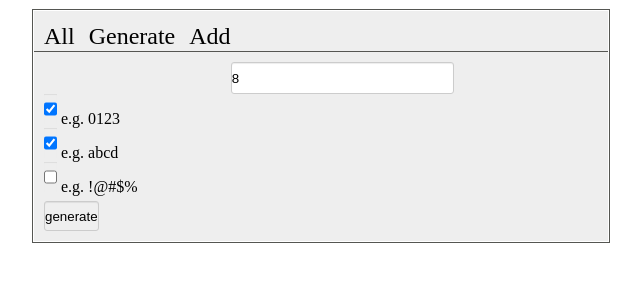
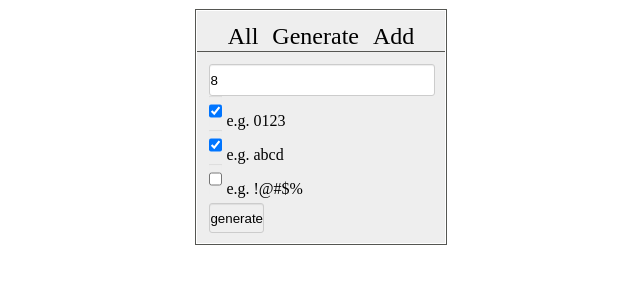
Before and after one commit to davy1ex/allcrypt, a Flask app: page /index/generate in a window 1280 px wide. Shown: the part 40-340 px from the top of the page, without its empty margins (319-960 px from the left). Run offline with Flask 2, Linux system fonts and the light colour scheme; a user stored in the database is signed in.

Commit message:
refactoring css

```diff
--- /dev/null
+++ b/app/static/css/index/generate.css
@@ -0,0 +1,20 @@
+.nav_content .left_nav {
+    padding-left: 0;
+    width: 100%;
+    text-align: center;
+}
+
+.index_wrapper {
+    width: 35%;
+    min-width: 250px;
+}
+
+.wrapper_form {
+    width: 90%;
+    margin-right: auto;
+    margin-left: auto;
+}
+
+.wrapper_form input[type="text"], .wrapper_form input[type="password"] {
+    width: 100%;
+}
--- a/app/static/css/settings.css
+++ b/app/static/css/settings/settings.css
@@ -1,6 +1,6 @@
 .settings_wrapper {
     padding-top: 10px;
-    width: 90%;
+    width: 70%;
     margin-left: auto;
     margin-right: auto;
     text-align: center;
--- a/app/templates/index/add.html
+++ b/app/templates/index/add.html
@@ -1,6 +1,6 @@
 {% extends "index/base.html" %}
 {% block index_css %}
-    <link rel="stylesheet" type="text/css" href="{{ url_for("static", filename="css/add.css") }}">
+    <link rel="stylesheet" type="text/css" href="{{ url_for("static", filename="css/index/add.css") }}">
 {% endblock %}
 {% block index_content %}
 
--- a/app/templates/index/base.html
+++ b/app/templates/index/base.html
@@ -1,6 +1,6 @@
 {% extends "base.html" %}
 {% block css %}
-    <link rel="stylesheet" type="text/css" href=" {{ url_for("static", filename="css/index.css") }} ">
+    <link rel="stylesheet" type="text/css" href=" {{ url_for("static", filename="css/index/index.css") }} ">
     {% block index_css %}
     {% endblock %}
 {% endblock %}
--- a/app/templates/index/generate.html
+++ b/app/templates/index/generate.html
@@ -1,5 +1,7 @@
 {% extends "index/base.html" %}
-
+{% block index_css %}
+    <link rel="stylesheet" href="{{ url_for("static", filename="css/index/generate.css") }}">
+{% endblock %}
 {% block index_content %}
     <div class="wrapper_form">
             <form action="" method="POST">
--- a/app/templates/login.html
+++ b/app/templates/login.html
@@ -1,7 +1,7 @@
 {% extends "base.html" %}
 
 {% block css %}
-    <link rel="stylesheet" type="text/css" href=" {{ url_for("static", filename="css/login.css") }} ">
+    <link rel="stylesheet" type="text/css" href=" {{ url_for("static", filename="css/authorize/login.css") }} ">
 {% endblock %}
 
 {% block content %}
--- a/app/templates/reg.html
+++ b/app/templates/reg.html
@@ -1,7 +1,7 @@
 {% extends "base.html" %}
 
 {% block css %}
-    <link rel="stylesheet" type="text/css" href=" {{ url_for("static", filename="css/reg.css") }} ">
+    <link rel="stylesheet" type="text/css" href=" {{ url_for("static", filename="css/authorize/reg.css") }} ">
 {% endblock %}
 
 {% block content %}
--- a/app/templates/reset_password/reset_password.html
+++ b/app/templates/reset_password/reset_password.html
@@ -1,6 +1,6 @@
 {% extends "base.html" %}
 {% block css %}
-    <link rel="stylesheet" type="text/css" href=" {{ url_for("static", filename="css/reset_password.css") }} ">
+    <link rel="stylesheet" type="text/css" href=" {{ url_for("static", filename="css/authorize/reset_password.css") }} ">
 {% endblock %}
 
 {% block content %}
--- a/app/templates/settings/base.html
+++ b/app/templates/settings/base.html
@@ -1,7 +1,7 @@
 {% extends "base.html" %}
 
 {% block css %}
-    <link rel="stylesheet" href="{{ url_for("static", filename="css/settings.css") }}">
+    <link rel="stylesheet" href="{{ url_for("static", filename="css/settings/settings.css") }}">
 {% endblock %}
 
 {% block content %}
```
Also changed, not shown: app/static/css/authorize/reset_password.css (renamed from app/static/css/reset_password.css, +4 -3 lines), app/templates/index/index.html (+0 -10 lines), app/templates/settings/password.html (+0 -13 lines), app/main.db, app/static/css/authorize/login.css (renamed from app/static/css/login.css), app/static/css/authorize/reg.css (renamed from app/static/css/reg.css), app/static/css/index/add.css (renamed from app/static/css/add.css), app/static/css/index/index.css (renamed from app/static/css/index.css).
